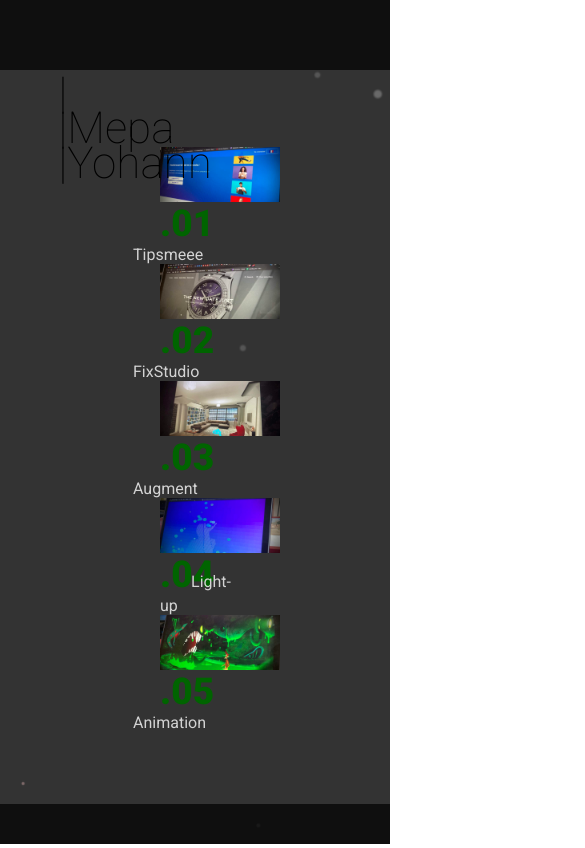
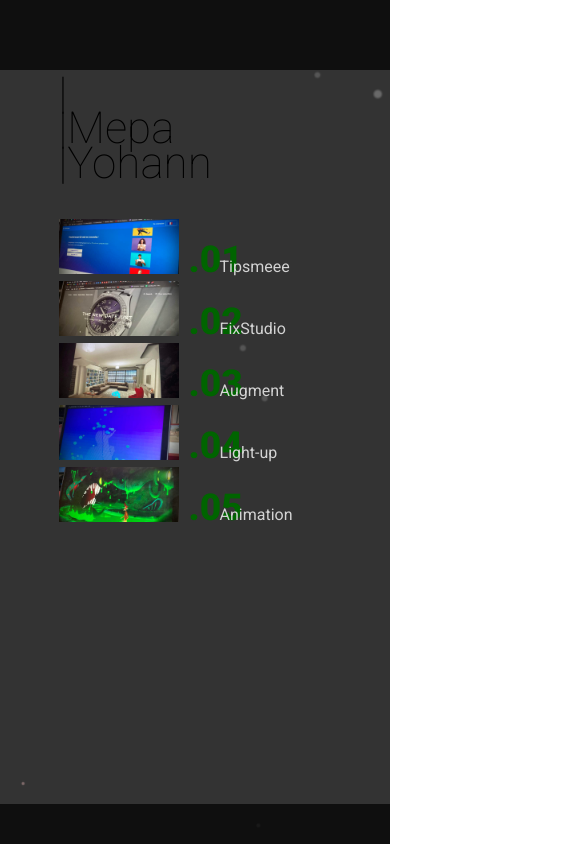
Before and after one commit to llPekoll/svelte-tree, a Svelte app: page / in a window 390 px wide. Shown: the top 848 px of the page, 585 px wide, since content can reach past the window. Built offline with nearby package versions, Linux system fonts and the light colour scheme; no server answers; some icons are missing.

Commit message:
started responsive

```diff
--- a/public/index.html
+++ b/public/index.html
@@ -2,7 +2,7 @@
 <html lang="en">
 <head>
 	<meta charset='utf-8'>
-	<meta name='viewport' content='width=device-width,initial-scale=1'>
+	<meta name="viewport" content="width=device-width, initial-scale=1">
 	<link rel="preconnect" href="https://fonts.gstatic.com">
 	<link href="https://fonts.googleapis.com/css2?family=Roboto:wght@100;300;400;500;700;900&display=swap" rel="stylesheet">
 
--- a/src/App.svelte
+++ b/src/App.svelte
@@ -24,13 +24,14 @@
         resetMenu = false;
         }
     }
-
     function closeDesc(){
         resetMenu = true;
     }
 </script>
 
 <style lang="sass">
+$small: 500px
+$medium: 700px
 .title
     font-size: 44px
     font-weight: 100
@@ -67,8 +68,9 @@ section
     width: 100%
     z-index: 1
 .projects
-    margin-top: 120px
-    margin-left: 120px
+    position: absolute
+    left: 15%
+    top: 26%
 .desc
     position: absolute
     top: 176px
@@ -84,14 +86,24 @@ section
     display: inline
 a
     color: grey
+
+@media screen and (max-width: $small)
+    a
+        color: green
+
+@media screen and (max-width: $medium)
+    a
+        color: green
+
+
 </style>
 
 <section>
+  <div class="header">
+</div>
   <div bind:this={title} class="title">
       {@html title_content}
   </div>
-  <div class="header">
-</div>
 <div class="projects">
 <Ol on:message={handleMessage} {resetMenu}/>
 {#if !resetMenu}
--- a/src/Ol.svelte
+++ b/src/Ol.svelte
@@ -102,14 +102,14 @@ $: if(resetMenu){
 </script>
 <style lang="sass">
 ol
-    padding-top: 10%
+    padding-top: 0px
+    margin-top: 0px
     padding-bottom: -10%
+    padding-left: 0px
 li
     list-style: none
-    width: 35%
+    width: 235px
     z-index: -1
-    // &:hover
-    //     background-color: yellow
 
 </style>
 
```
